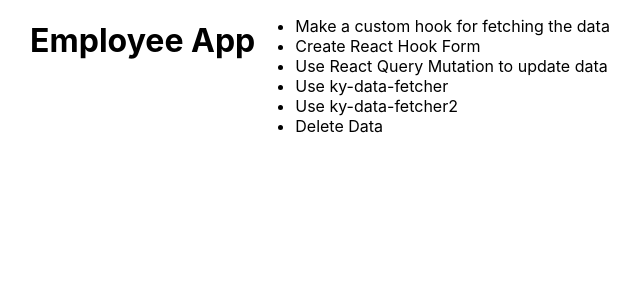
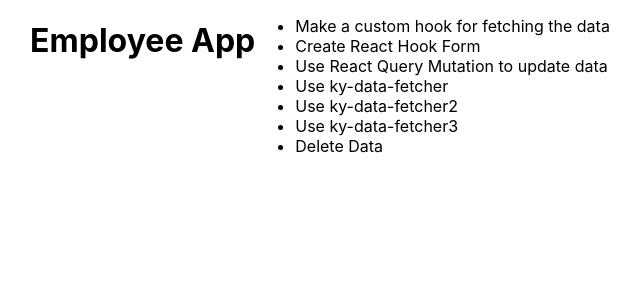
Before and after one commit to Kristaps006/beerApp, a Next.js app: page / in a window 1280 px wide. Shown: the top 300 px of the page, without its empty margins (320-960 px from the left). Built offline with nearby package versions, Linux system fonts and the light colour scheme.

Commit message:
fucking virk din lort

```diff
--- a/pages/index.js
+++ b/pages/index.js
@@ -11,6 +11,7 @@
           <li>Use React Query Mutation to update data</li>
           <li>Use ky-data-fetcher</li>
           <li>Use ky-data-fetcher2</li>
+          <li>Use ky-data-fetcher3</li>
           <li>Delete Data</li>
         </ul>
       </div>
```
